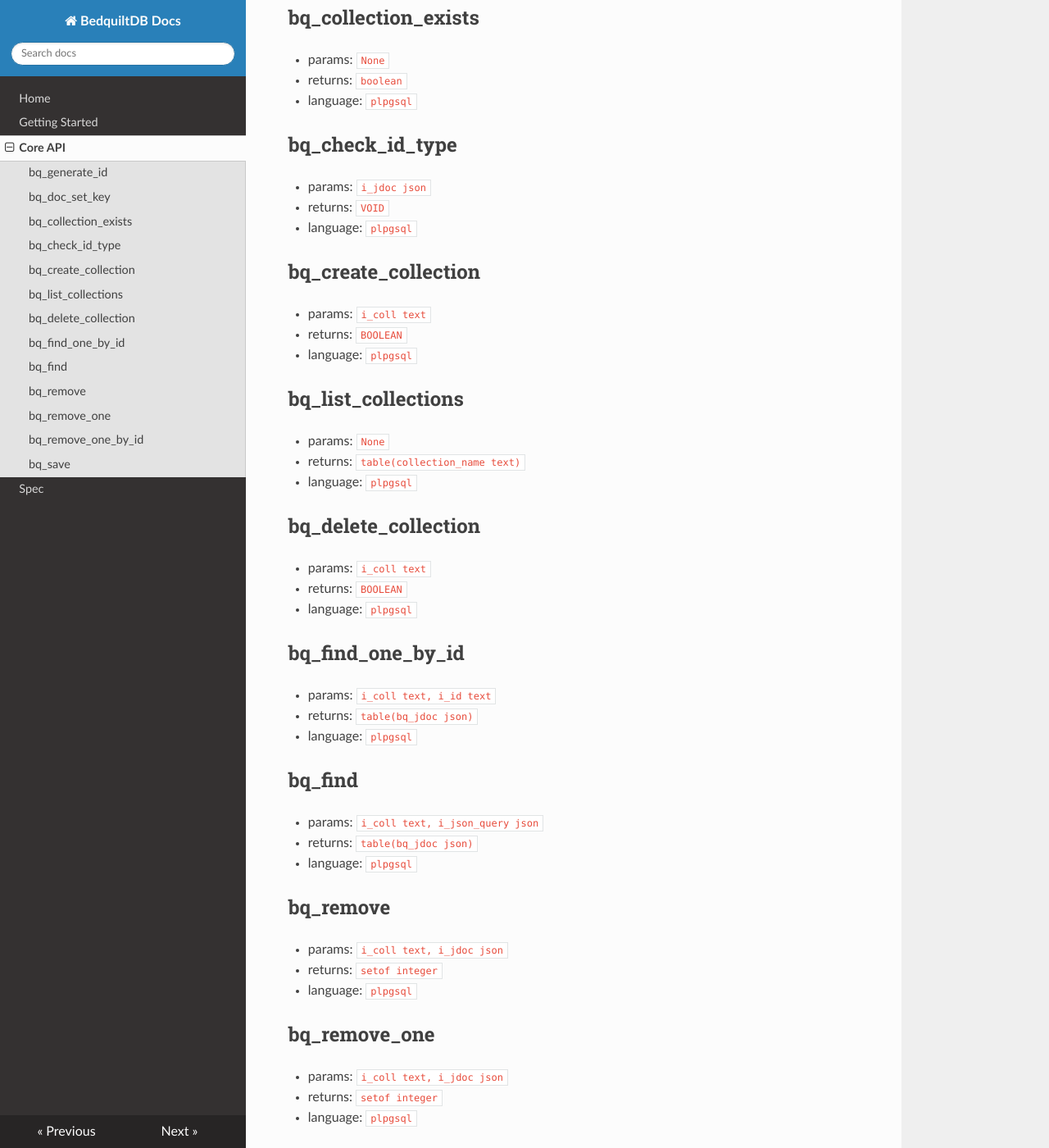
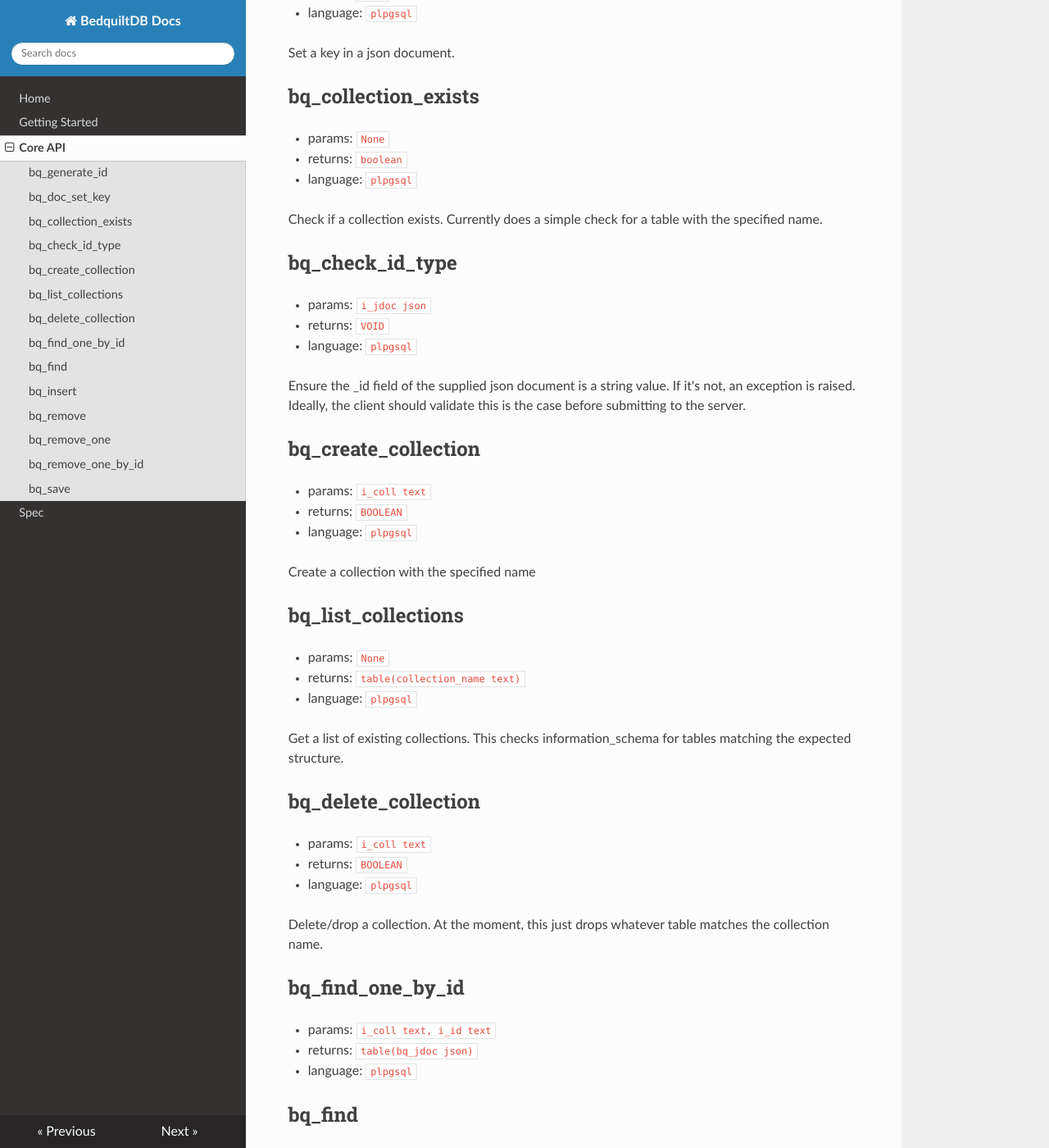
Before and after one commit to BedquiltDB/bedquilt-core, an MkDocs documentation site: the page built from doc/api_docs.md, in a window 1280 px wide and 1400 px high, scrolled down 538 px. Shown: the whole window at 82% size. Built offline with MkDocs 1.6.1, drawn with Linux system fonts in a browser that asks for light colours; nearby versions of some CDN libraries; old or Windows-style settings are respelled for this version of MkDocs; some of the changed text lies outside the part shown.

Commit message:
include block comments in docs

```diff
--- a/doc/api_docs.md
+++ b/doc/api_docs.md
@@ -14,6 +14,10 @@
 - returns: `char(24)`
 - language: `plpgsql`
 
+Generate a random string ID.
+Used by the insert function to populate the '_id' field if missing.
+
+
 
 
 
@@ -22,6 +26,9 @@
 - params: `i_jdoc json, i_key text, i_val anyelement`
 - returns: `json`
 - language: `plpgsql`
+
+Set a key in a json document.
+
 
 
 
@@ -32,6 +39,9 @@
 - returns: `boolean`
 - language: `plpgsql`
 
+Check if a collection exists.
+Currently does a simple check for a table with the specified name.
+
 
 
 
@@ -40,6 +50,11 @@
 - params: `i_jdoc json`
 - returns: `VOID`
 - language: `plpgsql`
+
+Ensure the _id field of the supplied json document is a string value.
+If it's not, an exception is raised. Ideally, the client should validate
+this is the case before submitting to the server.
+
 
 
 
@@ -50,6 +65,9 @@
 - returns: `BOOLEAN`
 - language: `plpgsql`
 
+Create a collection with the specified name
+
+
 
 
 
@@ -59,6 +77,10 @@
 - returns: `table(collection_name text)`
 - language: `plpgsql`
 
+Get a list of existing collections.
+This checks information_schema for tables matching the expected structure.
+
+
 
 
 
@@ -67,6 +89,10 @@
 - params: `i_coll text`
 - returns: `BOOLEAN`
 - language: `plpgsql`
+
+Delete/drop a collection.
+At the moment, this just drops whatever table matches the collection name.
+
 
 
 
@@ -80,11 +106,28 @@
 
 
 
+
+
 ## bq\_find
 
 - params: `i_coll text, i_json_query json`
 - returns: `table(bq_jdoc json)`
 - language: `plpgsql`
+
+find many documents
+
+
+
+
+
+## bq\_insert
+
+- params: `i_coll text, i_jdoc json`
+- returns: `text`
+- language: `plpgsql`
+
+insert document
+
 
 
 
@@ -103,6 +149,9 @@
 - params: `i_coll text, i_jdoc json`
 - returns: `setof integer`
 - language: `plpgsql`
+
+remove one document
+
 
 
 
@@ -113,6 +162,9 @@
 - returns: `setof boolean`
 - language: `plpgsql`
 
+remove one document
+
+
 
 
 
@@ -121,3 +173,5 @@
 - params: `i_coll text, i_jdoc json`
 - returns: `text`
 - language: `plpgsql`
+
+save document
```
Also changed, not shown: other parts of doc/api_docs.md (+3 -0 lines), 1 other file.
